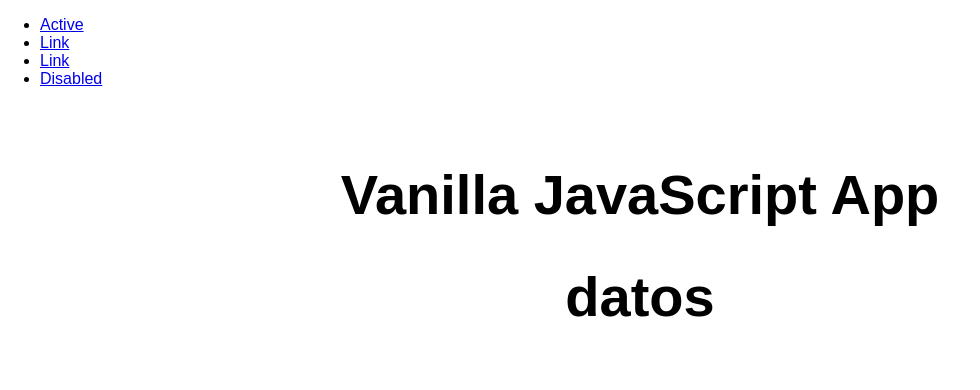
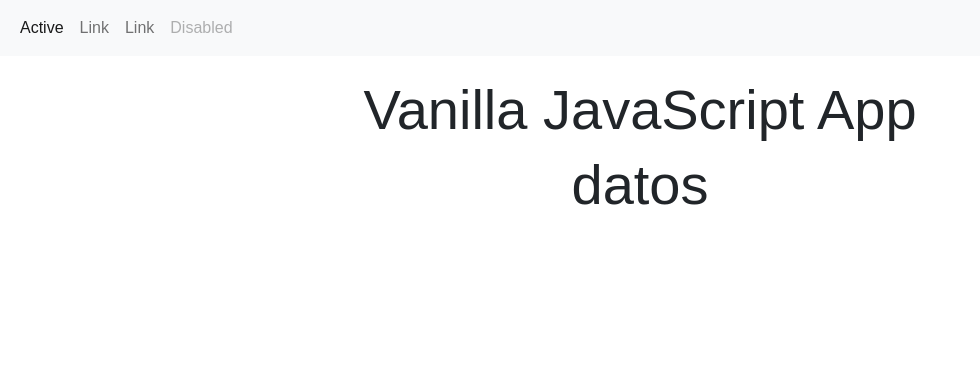
Before and after one commit to pagedhack/administracion, a website: page src/index.html in a window 1280 px wide. Shown: the whole page, without its empty margins (0-980 px from the left). Drawn offline with nearby package versions, Linux system fonts and the light colour scheme.

Commit message:
Update index.html

```diff
--- a/src/index.html
+++ b/src/index.html
@@ -3,8 +3,9 @@
 
 <head>
   <meta charset="UTF-8">
-  <meta name="viewport" content="width=device-width, initial-scale=1.0">
+  <meta name="viewport" content="width=device-width, initial-scale=1">
   <link rel="stylesheet" href="styles.css">
+  <link href="https://cdn.jsdelivr.net/npm/bootstrap@5.2.2/dist/css/bootstrap.min.css" rel="stylesheet">
   <script src="https://cdn.jsdelivr.net/npm/bootstrap@5.2.2/dist/js/bootstrap.bundle.min.js"></script>
   <title>Vortinet</title>
 </head>
```
